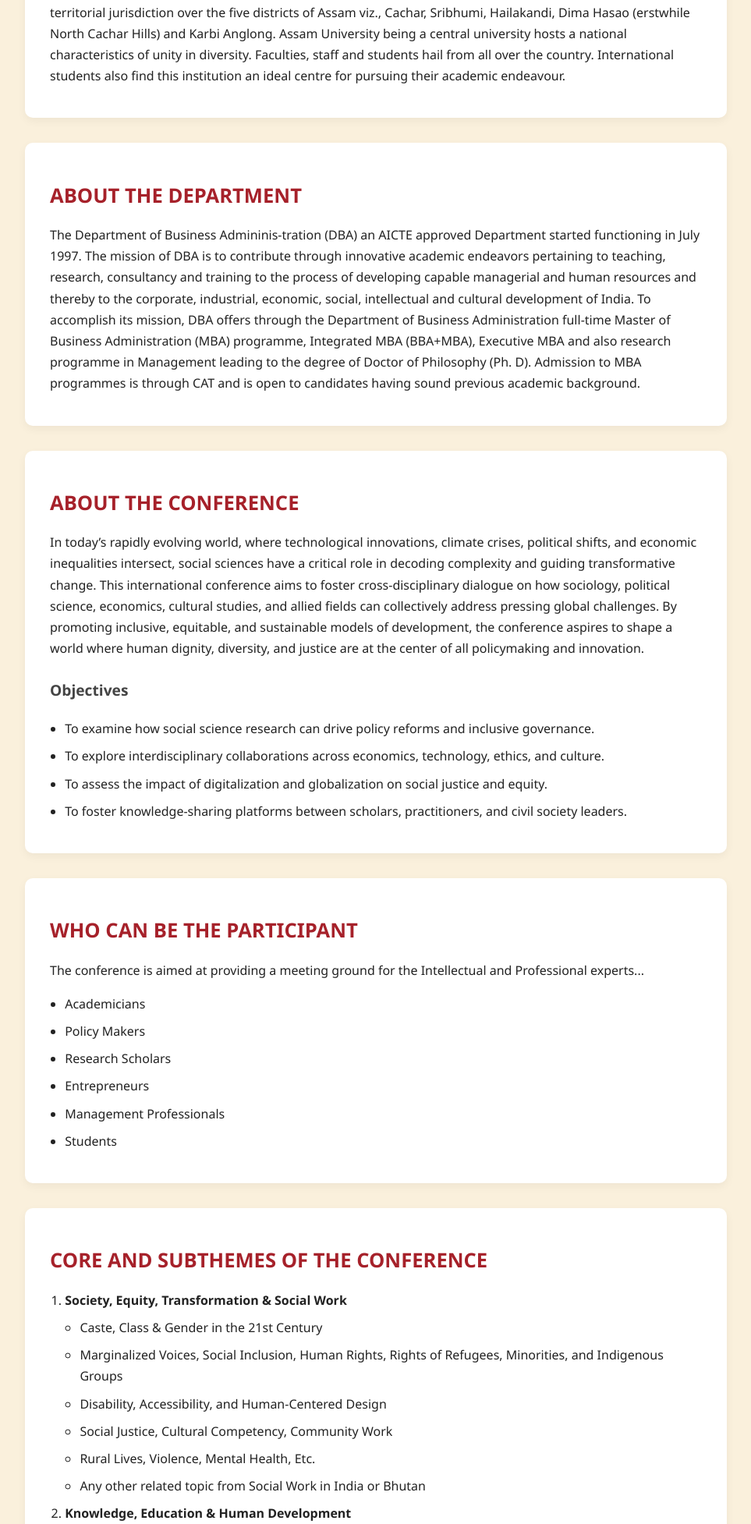
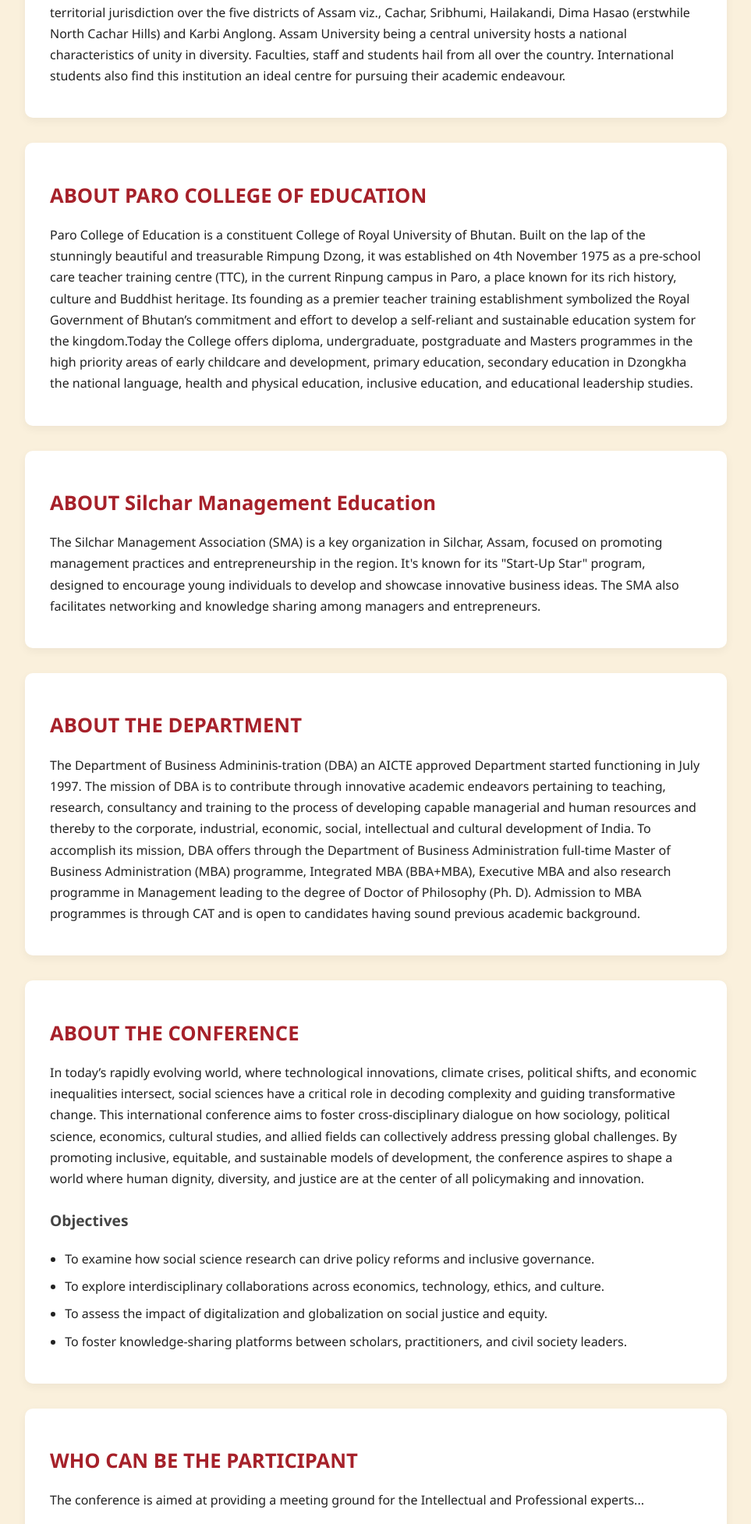
Before and after one commit to Aman-Bhar-Dev/conf2025-site, a Django app: page /about/ in a window 1280 px wide. Shown: the part 2159-4113 px from the top of the page at 78% size, without its empty margins (158-1121 px from the left). Run offline with Django 5.2, Linux system fonts and the light colour scheme.

Commit message:
Update about.html

```diff
--- a/conference/templates/conference/about.html
+++ b/conference/templates/conference/about.html
@@ -142,6 +142,17 @@ Dima Hasao
  institution an ideal centre for pursuing their
  academic endeavour.</p>
     </section>
+
+
+    <section>
+      <h2>ABOUT PARO COLLEGE OF EDUCATION</h2>
+      <p>Paro College of Education is a constituent College of Royal University of Bhutan. Built on the lap of the stunningly beautiful and treasurable Rimpung Dzong, it was established on 4th November 1975 as a pre-school care teacher training centre (TTC), in the current Rinpung campus in Paro, a place known for its rich history, culture and Buddhist heritage. Its founding as a premier teacher training establishment symbolized the Royal Government of Bhutan’s commitment and effort to develop a self-reliant and sustainable education system for the kingdom.Today the College offers diploma, undergraduate, postgraduate and Masters programmes in the high priority areas of early childcare and development, primary education, secondary education in Dzongkha the national language, health and physical education, inclusive education, and educational leadership studies.</p>
+    </section>
+    <section>
+      <h2>ABOUT Silchar Management Education</h2>
+      <p>The Silchar Management Association (SMA) is a key organization in Silchar, Assam, focused on promoting management practices and entrepreneurship in the region. It's known for its "Start-Up Star" program, designed to encourage young individuals to develop and showcase innovative business ideas. The SMA also facilitates networking and knowledge sharing among managers and entrepreneurs.</p>
+    </section>
+
 
     <section>
       <h2>ABOUT THE DEPARTMENT</h2>
```
